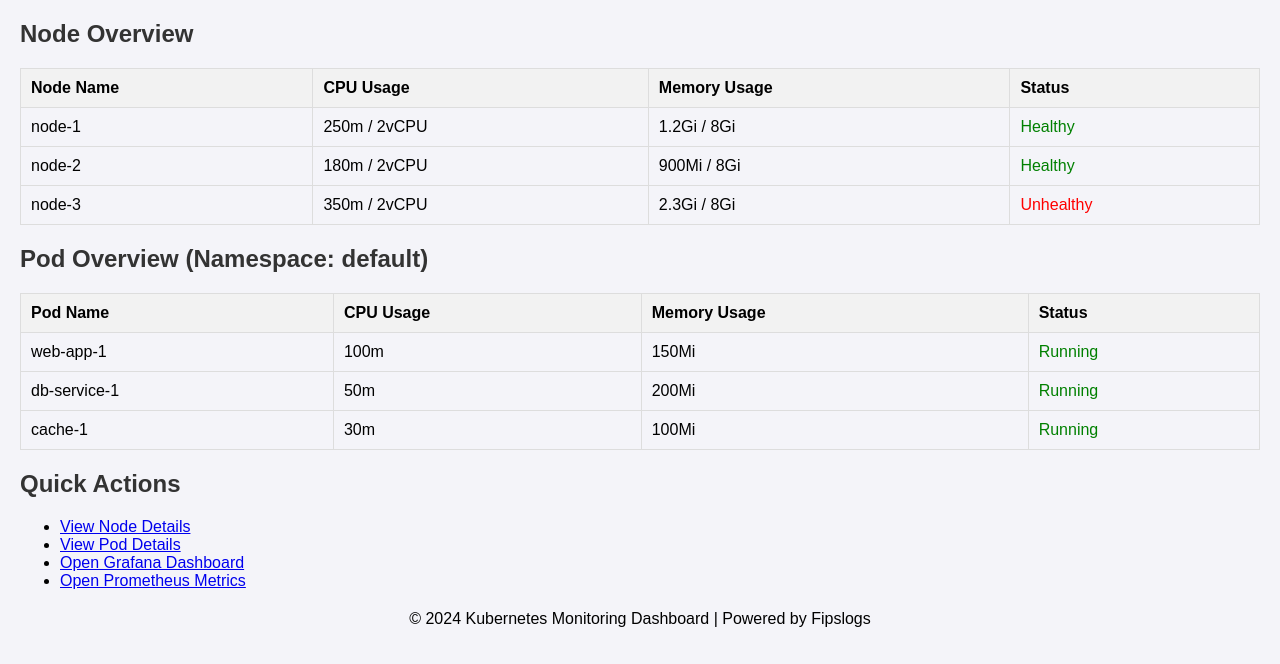
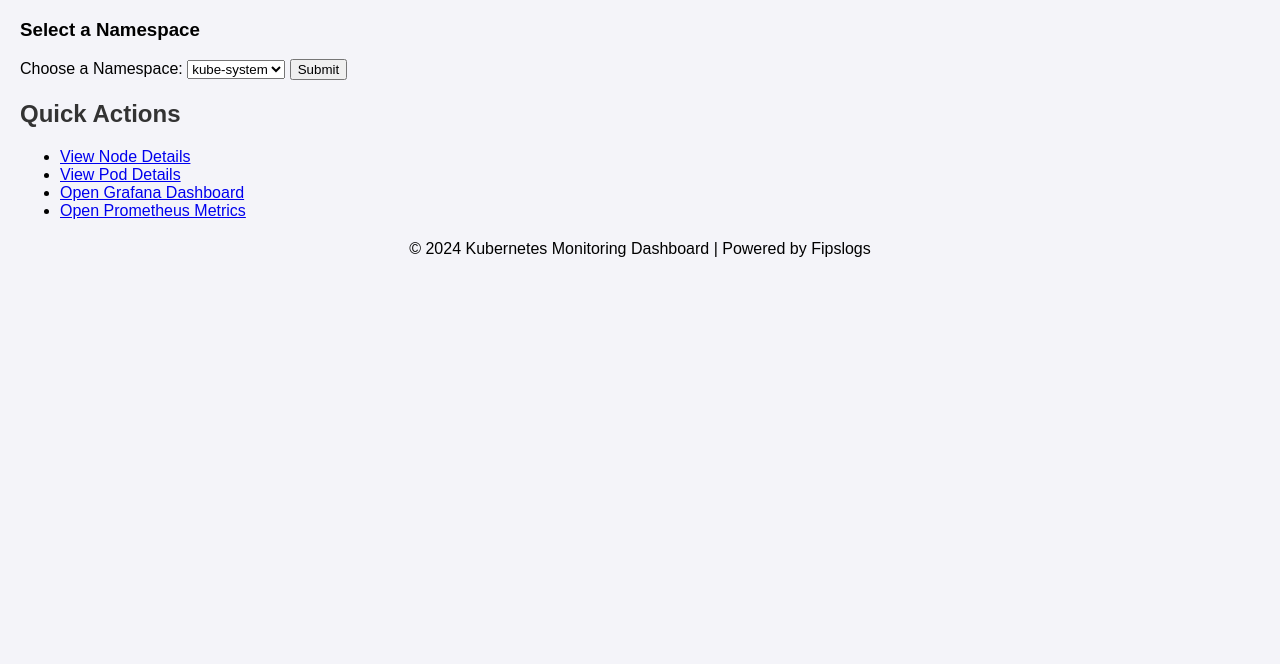
Before and after one commit to pg98gh/Fipslogs, a Flask app: page /index in a window 1280 px wide. Shown: the part 164-828 px from the top of the page. After the commit the page ends 421 px from the top, so only its background shows below. Run offline with Flask 3, Linux system fonts and the light colour scheme.

Commit message:
implementation of UI with k8s cmds, output based on selected ns

```diff
--- a/main.py
+++ b/main.py
@@ -1,5 +1,6 @@
 from flask import Flask, redirect, render_template,request,url_for,jsonify
 from datetime import *
+import subprocess
 app = Flask(__name__)
 
 @app.route("/", methods=['GET', 'POST'])
@@ -18,8 +19,26 @@ def login():
 
 @app.route("/index")
 def index():
+    process = subprocess.Popen(['bash', 'k8s_script.sh'], stdout=subprocess.PIPE, stderr=subprocess.PIPE, text=True)
+    stdout, stderr = process.communicate()
+    output_lines = stdout.splitlines()
+    if len(output_lines) > 1:
+        kubectl_top_nodes = output_lines[1]  # kubectl top nodes
+    if len(output_lines) > 3:
+        kubectl_get_namespaces = output_lines[3]  # kubectl get namespaces
+    if len(output_lines) > 4:
+        kubectl_get_pods = output_lines[4]  # kubectl get pods -n $namespace -o wide
+    if len(output_lines) > 5:
+        kubectl_describe_pod = output_lines[5]  # kubectl describe pod $pod -n $namespace
+    if len(output_lines) > 6:
+        kubectl_top_pods = output_lines[6]  # kubectl top pods -n $namespace
+    namespace=['kube-system','azure','test','default'] # wird zu kubectl_get_namespaces
+    pods= ['pod1','pod2','pod3','pod4'] # wird zu kubectl_get_pods
+    return render_template('index.html', namespace=namespace)
 
-    return render_template('index.html')
+
+
+
 
 if __name__ == '__main__':
     app.run(host='0.0.0.0',port=5000,debug=True)
--- /dev/null
+++ b/static/js/unhide.js
@@ -0,0 +1,27 @@
+/*document.addEventListener("DOMContentLoaded", function() {
+    // Füge ein Event Listener für das Formular hinzu
+    document.querySelector("form").addEventListener("submit", function(event) {
+        event.preventDefault();  // Verhindert das Standardverhalten (Absenden des Formulars)
+
+        // Zeige die versteckten Abschnitte
+        document.getElementById("nodes").classList.remove("hidden");
+        document.getElementById("pods").classList.remove("hidden");
+    });
+});*/
+document.addEventListener("DOMContentLoaded", function() {
+    // Füge einen Event Listener für das Formular hinzu
+    document.querySelector("form").addEventListener("submit", function(event) {
+        event.preventDefault();  // Verhindert das Standardverhalten (Absenden des Formulars)
+
+        // Hole den ausgewählten Namespace aus dem Dropdown
+        var selectedNamespace = document.getElementById("namespace").value;
+
+        // Zeige die versteckten Abschnitte
+        document.getElementById("nodes").classList.remove("hidden");
+        document.getElementById("pods").classList.remove("hidden");
+
+        // Füge den ausgewählten Namespace in den Pod Overview Titel ein
+        var podOverviewTitle = document.querySelector("#pods h2");
+        podOverviewTitle.textContent = `Pod Overview (Namespace: ${selectedNamespace})`;
+    });
+});
--- a/templates/index.html
+++ b/templates/index.html
@@ -3,7 +3,7 @@
 <head>
     <meta charset="UTF-8">
     <meta name="viewport" content="width=device-width, initial-scale=1.0">
-    <title>Kubernetes Monitoring Dashboard</title>
+    <title>Fipslogs - A Kubernetes Monitoring Dashboard</title>
     <style>
         body {
             font-family: Arial, sans-serif;
@@ -48,6 +48,10 @@
             text-align: center;
             margin-top: 20px;
         }
+
+        .hidden {
+            display: none;
+        }
     </style>
 </head>
 <body>
@@ -55,9 +59,24 @@
         <h1>Kubernetes Monitoring Dashboard</h1>
         <p>Monitor CPU, Memory and Pod status in your K8s cluster.</p>
     </header>
+    <!--
+    first run in backend kubectl get namespaces and put result in dropdown to select namespace. Nodes of selected namespace should be shown as below. Also pods of namespace
+    should be shown as default below. Add also yaml output of pod, when hovering over pod name and beneath more selection fields for k8s ressources
+    -->
+    <h3>Select a Namespace</h3>
+    <form action="/submit" method="post">
+        <label for="namespace">Choose a Namespace:</label>
+        <select id="namespace" name="namespace">
+            <!-- Durchläuft die Liste der Früchte und erstellt für jede ein <option> -->
+            {% for name in namespace %}
+                <option value="{{ name }}">{{ name }}</option>
+            {% endfor %}
+        </select>
+        <input type="submit" value="Submit">
+    </form>
 
-    <section>
-        <h2>Node Overview</h2>
+    <section id="nodes" class="hidden">
+        <h2>Node Overview of Cluster</h2>
         <table>
             <thead>
                 <tr>
@@ -90,7 +109,7 @@
         </table>
     </section>
 
-    <section>
+    <section id="pods" class="hidden">
         <h2>Pod Overview (Namespace: default)</h2>
         <table>
             <thead>
@@ -137,5 +156,6 @@
     <footer>
         <p>© 2024 Kubernetes Monitoring Dashboard | Powered by Fipslogs</p>
     </footer>
+    <script src="{{ url_for('static', filename='js/unhide.js') }}"></script>
 </body>
 </html>
```
Also changed, not shown: 1 other file.
